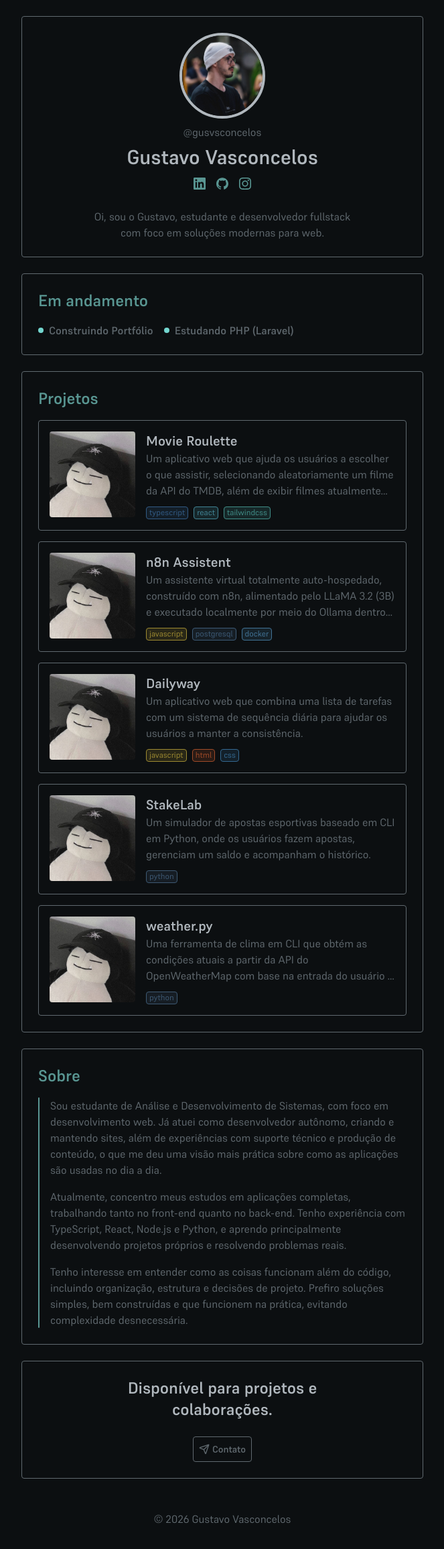
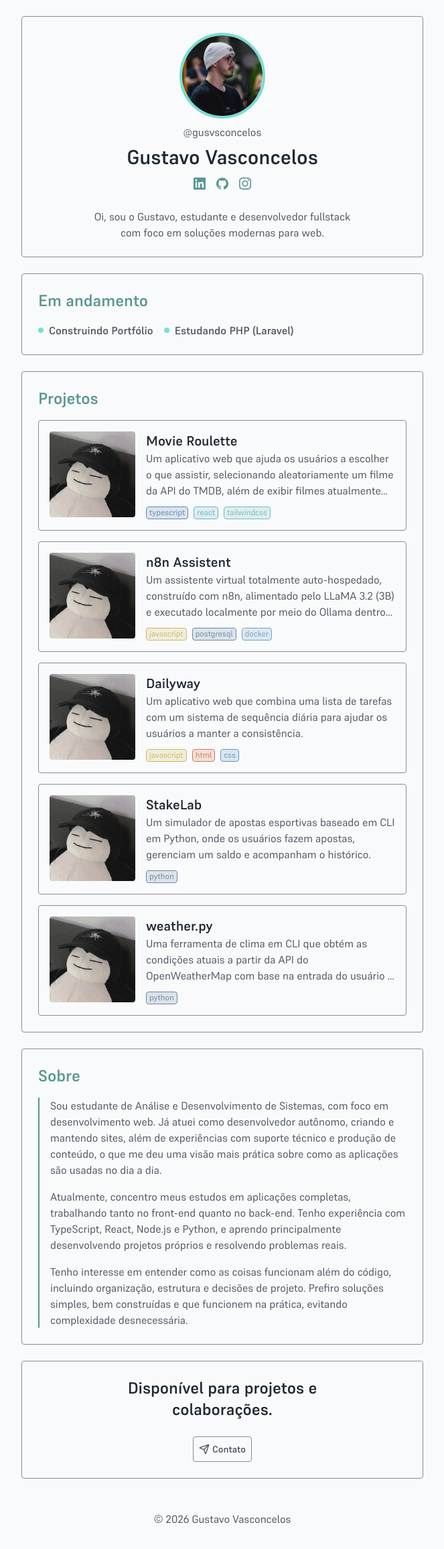
Before and after one commit to gusvsconcelos/portfolio, a React (Vite) app: page / in a window 1280 px wide. Shown: the top 2312 px of the page at 67% size, without its empty margins (308-971 px from the left). Built offline with nearby package versions, Linux system fonts and the light colour scheme.

Commit message:
feat: add light and dark mode variations

```diff
--- a/src/App.css
+++ b/src/App.css
@@ -1,16 +1,29 @@
 @import "tailwindcss";
 
 @theme {
-  --color-bg-1: #0c0f11;
-  --color-bg-2: #191b1d;
-  --color-bg-3: #262829;
+  /*Light Mode*/
+  --color-bg-1: #f9fafb;
+  --color-bg-2: #f3f4f6;
+  --color-bg-3: #e5e7eb;
 
-  --color-fg-1: #b1b8be;
-  --color-fg-2: #60696f;
+  --color-fg-1: #1f2933;
+  --color-fg-2: #4b5563;
 
+  --color-light-border: #878e98;
+
+  /*Dark Mode*/
+  --color-bg-dark-1: #0c0f11;
+  --color-bg-dark-2: #191b1d;
+  --color-bg-dark-3: #262829;
+
+  --color-fg-dark-1: #b1b8be;
+  --color-fg-dark-2: #60696f;
+
+  /*Accent*/
   --color-accent-1: #599692;
   --color-accent-2: #77ddd6;
 
+  /*Font*/
   --font-display: "supreme", monospace;
 }
 
--- a/src/App.tsx
+++ b/src/App.tsx
@@ -3,7 +3,7 @@ import Home from "./pages/Home";
 
 export default function App() {
   return (
-    <div className="w-full min-h-screen p-3 sm:p-6 bg-bg-1 font-display **:antialiased">
+    <div className="w-full min-h-screen p-3 sm:p-6 bg-bg-1 dark:bg-bg-dark-1 font-display **:antialiased">
       <div className="flex flex-col gap-3 sm:gap-6 max-w-150 mx-auto">
         <Home />
       </div>
--- a/src/components/layout/About.tsx
+++ b/src/components/layout/About.tsx
@@ -1,10 +1,10 @@
 export default function About() {
   return (
-    <section className="p-6 rounded-sm border-solid border border-fg-2">
+    <section className="p-6 rounded-sm border-solid border border-light-border dark:border-fg-dark-2">
       {/*Title*/}
       <h2 className="text-2xl font-semibold text-accent-1">Sobre</h2>
 
-      <div className="flex mt-4 text-fg-2">
+      <div className="flex mt-4 text-fg-2 dark:text-fg-dark-2">
         {/*Decoration*/}
         <div className="min-w-0.5 min-h-fit mr-4 rounded-2xl bg-accent-1"></div>
 
--- a/src/components/layout/Contact.tsx
+++ b/src/components/layout/Contact.tsx
@@ -3,9 +3,9 @@ import { Send } from "lucide-react";
 
 export default function Contact() {
   return (
-    <section className="flex flex-col items-center gap-6 p-6 rounded-sm border-solid border border-fg-2">
+    <section className="flex flex-col items-center gap-6 p-6 rounded-sm border-solid border border-light-border dark:border-fg-dark-2">
       {/*Call-to-action*/}
-      <h2 className="max-w-80 text-center text-2xl font-semibold text-fg-1">
+      <h2 className="max-w-80 text-center text-2xl font-semibold text-fg-1 dark:text-fg-dark-1">
         Disponível para projetos e colaborações.
       </h2>
 
--- a/src/components/layout/CurrentlyWorkingOn.tsx
+++ b/src/components/layout/CurrentlyWorkingOn.tsx
@@ -1,11 +1,11 @@
 export default function CurrentlyWorkingOn() {
   return (
-    <section className="p-6 rounded-sm border-solid border border-fg-2">
+    <section className="p-6 rounded-sm border-solid border border-light-border dark:border-fg-dark-2">
       {/*Title*/}
       <h2 className="text-2xl font-semibold text-accent-1">Em andamento</h2>
 
       {/*Working on*/}
-      <div className="flex flex-wrap gap-4 mt-4 *:flex *:items-center *:gap-2 *:text-fg-2 *:font-semibold *:animate-pulse">
+      <div className="flex flex-wrap gap-4 mt-4 *:flex *:items-center *:gap-2 *:text-fg-2 *:dark:text-fg-dark-2 *:font-semibold *:animate-pulse">
         <div>
           <div className="w-2 h-2 rounded-full bg-accent-2"></div>
           <p>Construindo Portfólio</p>
--- a/src/components/layout/Footer.tsx
+++ b/src/components/layout/Footer.tsx
@@ -4,7 +4,7 @@ export default function Footer() {
       <a
         href="https://www.linkedin.com/in/gusvsconcelos/"
         target="_blank"
-        className="text-fg-2 hover:text-accent-1 transition duration-300"
+        className="text-fg-2 dark:text-fg-dark-2 hover:text-accent-1 transition duration-300"
       >
         &copy; {new Date().getFullYear()} Gustavo Vasconcelos
       </a>
--- a/src/components/layout/Header.tsx
+++ b/src/components/layout/Header.tsx
@@ -2,15 +2,15 @@ import { Linkedin, Github, Instagram } from "../ui/Icons";
 
 export default function Header() {
   return (
-    <header className="flex flex-col justify-center items-center gap-2 p-6 rounded-sm border-solid border border-fg-2 text-fg-1">
+    <header className="flex flex-col justify-center items-center gap-2 p-6 rounded-sm border-solid border border-light-border dark:border-fg-dark-2 text-fg-1 dark:text-fg-dark-1">
       {/*Picture*/}
       <img
         src="/src/assets/profile.jpg"
-        className="w-32 rounded-full border-solid border-4 border-fg-1 pointer-events-none select-none"
+        className="w-32 rounded-full border-solid border-4 border-accent-2 dark:border-fg-dark-1 pointer-events-none select-none"
       />
 
       {/*Username*/}
-      <p className="text-fg-2">@gusvsconcelos</p>
+      <p className="text-fg-2 dark:text-fg-dark-2">@gusvsconcelos</p>
 
       {/*Full name*/}
       <h1 className="text-center text-3xl font-semibold">
@@ -33,7 +33,7 @@ export default function Header() {
       </div>
 
       {/*Introduction*/}
-      <p className="max-w-96 text-center text-fg-2">
+      <p className="max-w-96 text-center text-fg-2 dark:text-fg-dark-2">
         Oi, sou o Gustavo, estudante e desenvolvedor fullstack com foco em
         soluções modernas para web.
       </p>
--- a/src/components/layout/Projects.tsx
+++ b/src/components/layout/Projects.tsx
@@ -2,7 +2,7 @@ import Card from "../ui/Card";
 
 export default function Projects() {
   return (
-    <section className="p-6 rounded-sm border-solid border border-fg-2">
+    <section className="p-6 rounded-sm border-solid border border-light-border dark:border-fg-dark-2">
       {/*Title*/}
       <h2 className="text-2xl font-semibold text-accent-1">Projetos</h2>
 
--- a/src/components/ui/Button.tsx
+++ b/src/components/ui/Button.tsx
@@ -8,7 +8,7 @@ export default function Button(props: Props) {
     <a
       href={props.url}
       target="_blank"
-      className="flex items-center gap-1 p-2 rounded-sm border-solid border border-fg-2 text-sm font-semibold text-fg-2 hover:text-accent-1 hover:border-accent-1 transition duration-300"
+      className="flex items-center gap-1 p-2 rounded-sm border-solid border border-light-border dark:border-fg-dark-2 text-sm font-semibold text-fg-2 dark:text-fg-dark-2 hover:text-accent-1 hover:border-accent-1 transition duration-300"
     >
       {props.content}
     </a>
--- a/src/components/ui/Card.tsx
+++ b/src/components/ui/Card.tsx
@@ -36,7 +36,7 @@ export default function Card(props: Props) {
 
   return (
     <a href={props.url} target="_blank">
-      <div className="group flex flex-col sm:flex-row gap-4 p-4 rounded-sm border-solid border border-fg-2 hover:border-accent-1 transition duration-300 cursor-pointer">
+      <div className="group flex flex-col sm:flex-row gap-4 p-4 rounded-sm border-solid border border-light-border dark:border-fg-dark-2 hover:border-accent-1 trasition duration-300 **:transition **:duration-300 cursor-pointer">
         {/*Card thumbnail*/}
         {props.thumbnail && (
           <img
@@ -49,12 +49,14 @@ export default function Card(props: Props) {
         <div className="flex items-center w-full">
           <div>
             {/*Title*/}
-            <h3 className="text-xl font-semibold text-fg-1 group-hover:text-accent-1">
+            <h3 className="text-xl font-semibold text-fg-1 dark:text-fg-dark-1 group-hover:text-accent-1">
               {props.title}
             </h3>
 
             {/*Description*/}
-            <p className="line-clamp-3 mb-3 text-fg-2">{props.description}</p>
+            <p className="line-clamp-3 mb-3 text-fg-2 dark:text-fg-dark-2">
+              {props.description}
+            </p>
 
             {/*Badges*/}
             <div className="flex flex-wrap gap-2">
--- a/src/components/ui/ScrollToTop.tsx
+++ b/src/components/ui/ScrollToTop.tsx
@@ -16,7 +16,7 @@ export default function ScrollToTop() {
   return (
     <button
       onClick={() => window.scrollTo({ top: 0, behavior: "smooth" })}
-      className={`fixed bottom-6 right-6 p-2 rounded-sm border border-fg-2 bg-bg-1 text-fg-1 hover:text-accent-1 hover:border-accent-1 transition-all duration-300 ${visible ? "opacity-100" : "opacity-0 pointer-events-none"}`}
+      className={`fixed bottom-6 right-6 p-2 rounded-sm border border-light-border dark:border-fg-dark-2 bg-bg-1 dark:bg-bg-dark-1 text-fg-1 dark:text-fg-dark-1 hover:text-accent-1 hover:border-accent-1 transition-all duration-300 ${visible ? "opacity-100" : "opacity-0 pointer-events-none"}`}
     >
       <ArrowUp size={18} />
     </button>
```
